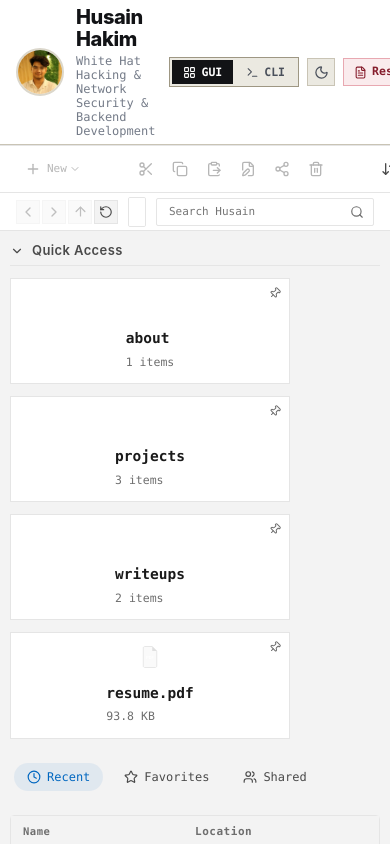
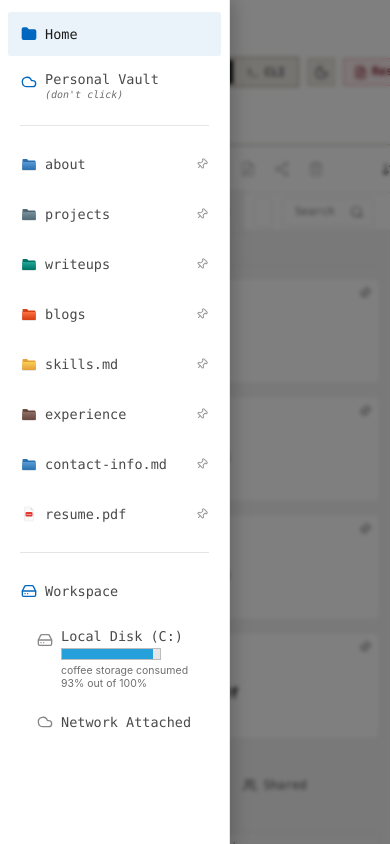
Before and after one commit to husainhakim/Portfolio, a Next.js app: page / in a window 390 px wide. Both pictures are taken after a click on the button 28 px from the left and 211 px from the top of the page. Built offline with nearby package versions, Linux system fonts and the light colour scheme.

Commit message:
feat: implement responsive mobile navigation with a sidebar toggle and optimized touch targets

```diff
--- a/src/components/cli/Terminal.module.css
+++ b/src/components/cli/Terminal.module.css
@@ -3,7 +3,7 @@
 .terminalContainer {
   display: flex;
   flex-direction: column;
-  height: calc(100vh - var(--toolbar-height));
+  height: calc(100dvh - var(--toolbar-height));
   width: 100%;
   background: var(--bg-app);
   font-family: var(--font-mono);
@@ -18,7 +18,7 @@
   left: 0;
   right: 0;
   bottom: 0;
-  height: 100vh;
+  height: 100dvh;
   z-index: 100;
 }
 
@@ -244,6 +244,7 @@
 
   .quickBtn {
     padding: 6px 12px;
-    min-height: 38px;
+    min-height: 44px;
+    min-width: 44px;
   }
 }
--- a/src/components/gui/BreadcrumbBar.tsx
+++ b/src/components/gui/BreadcrumbBar.tsx
@@ -11,10 +11,15 @@ import {
   Home,
   Search,
   RotateCcw,
+  Menu,
 } from "lucide-react";
 import styles from "./Gui.module.css";
 
-export function BreadcrumbBar() {
+interface BreadcrumbBarProps {
+  onToggleSidebar?: () => void;
+}
+
+export function BreadcrumbBar({ onToggleSidebar }: BreadcrumbBarProps) {
   const {
     currentPath,
     navigate,
@@ -34,6 +39,14 @@ export function BreadcrumbBar() {
     <div className={styles.breadcrumbBar}>
       {/* Navigation Buttons (Back, Forward, Up) */}
       <div className={styles.navControls}>
+        <button
+          onClick={onToggleSidebar}
+          className={`${styles.navBtn} ${styles.mobileMenuBtn}`}
+          title="Toggle Sidebar"
+          aria-label="Toggle Sidebar"
+        >
+          <Menu size={16} />
+        </button>
         <button
           onClick={goBack}
           disabled={!canGoBack}
--- a/src/components/gui/Gui.module.css
+++ b/src/components/gui/Gui.module.css
@@ -1535,9 +1535,62 @@
   }
 }
 
+.mobileMenuBtn {
+  display: none;
+}
+
+.mobileSidebarOverlay {
+  display: none;
+}
 @media (max-width: 768px) {
+  .mobileMenuBtn {
+    display: inline-flex;
+    min-width: 44px;
+    min-height: 44px;
+  }
+
+  .mobileSidebarOverlay {
+    display: block;
+    position: fixed;
+    top: 0;
+    left: 0;
+    right: 0;
+    bottom: 0;
+    background: rgba(0, 0, 0, 0.5);
+    backdrop-filter: blur(2px);
+    z-index: 999;
+  }
+
   .sidebar {
-    display: none;
+    position: fixed;
+    top: 0;
+    left: 0;
+    height: 100%;
+    z-index: 1000;
+    transform: translateX(-100%);
+    transition: transform 0.25s cubic-bezier(0.16, 1, 0.3, 1);
+    box-shadow: 4px 0 16px rgba(0,0,0,0.2);
+  }
+
+  .sidebarOpen {
+    transform: translateX(0);
+  }
+
+  .sidebarNavItem {
+    min-height: 44px;
+  }
+
+  .navBtn {
+    min-width: 44px;
+    min-height: 44px;
+  }
+
+  .qaTile {
+    flex: 1 1 100%;
+  }
+
+  .qaTabBtn {
+    min-height: 44px;
   }
 
   .contentArea {
@@ -1555,6 +1608,11 @@
   .fileListRow {
     grid-template-columns: 1fr auto;
     gap: 6px;
+    min-height: 44px;
+  }
+
+  .recentListRow {
+    min-height: 44px;
   }
 
   .colPerms,
@@ -1573,6 +1631,33 @@
 
   .statusRight {
     display: none;
+  }
+
+  .previewPanel {
+    position: fixed;
+    bottom: 0;
+    left: 0;
+    width: 100%;
+    height: auto;
+    max-height: 85vh;
+    border-top: 1px solid var(--border-strong);
+    border-radius: 16px 16px 0 0;
+    border-left: none;
+    z-index: 2000;
+    box-shadow: 0 -4px 24px rgba(0, 0, 0, 0.4);
+    animation: slideUp 0.25s cubic-bezier(0.16, 1, 0.3, 1);
+  }
+
+  .previewCloseBtn {
+    min-width: 44px;
+    min-height: 44px;
+    top: 8px;
+    right: 8px;
+  }
+
+  @keyframes slideUp {
+    from { transform: translateY(100%); }
+    to { transform: translateY(0); }
   }
 }
 
--- a/src/components/gui/GuiWorkspace.tsx
+++ b/src/components/gui/GuiWorkspace.tsx
@@ -11,10 +11,12 @@ import { StatusBar } from "./StatusBar";
 import { FSNode } from "@/data/filesystemData";
 import { BlogView } from "@/components/views/BlogView";
 import { WriteupsListView } from "@/components/views/WriteupsListView";
+import { PreviewPanel } from "./PreviewPanel";
 import styles from "./Gui.module.css";
 
 export function GuiWorkspace() {
   const { currentNode, setSelectedNode } = useFilesystem();
+  const [isSidebarOpen, setIsSidebarOpen] = React.useState(false);
 
   const childrenNodes: FSNode[] =
     currentNode && currentNode.type === "directory"
@@ -36,11 +38,20 @@ export function GuiWorkspace() {
       <RibbonToolbar />
 
       {/* Top Breadcrumb Bar */}
-      <BreadcrumbBar />
+      <BreadcrumbBar onToggleSidebar={() => setIsSidebarOpen(!isSidebarOpen)} />
+
+      {/* Mobile Sidebar Overlay */}
+      {isSidebarOpen && (
+        <div
+          className={styles.mobileSidebarOverlay}
+          onClick={() => setIsSidebarOpen(false)}
+          aria-label="Close sidebar"
+        />
+      )}
 
       {/* Main Content Area: Sidebar + Directory Listing + Preview Panel */}
       <div className={styles.mainLayout}>
-        <SidebarQuickNav />
+        <SidebarQuickNav isOpen={isSidebarOpen} onClose={() => setIsSidebarOpen(false)} />
         <main className={styles.contentArea}>
           {currentNode?.path === "/home/husain/blogs" ? (
             <BlogView />
@@ -50,6 +61,7 @@ export function GuiWorkspace() {
             <DirectoryGrid nodes={childrenNodes} />
           )}
         </main>
+        <PreviewPanel />
       </div>
 
       {/* Persistent File Viewer Modal / Drawer */}
--- a/src/components/gui/SidebarQuickNav.tsx
+++ b/src/components/gui/SidebarQuickNav.tsx
@@ -30,11 +30,16 @@ const SHORTCUTS: NavShortcut[] = [
   { label: "resume.pdf", path: "/home/husain/resume.pdf", isPdf: true },
 ];
 
-export function SidebarQuickNav() {
+interface SidebarQuickNavProps {
+  isOpen?: boolean;
+  onClose?: () => void;
+}
+
+export function SidebarQuickNav({ isOpen, onClose }: SidebarQuickNavProps) {
   const { currentPath, navigate, openFile } = useFilesystem();
 
   return (
-    <aside className={styles.sidebar}>
+    <aside className={`${styles.sidebar} ${isOpen ? styles.sidebarOpen : ""}`}>
       {/* Top Section */}
       <div className={styles.sidebarSection}>
         <div className={styles.sidebarNavList}>
```
